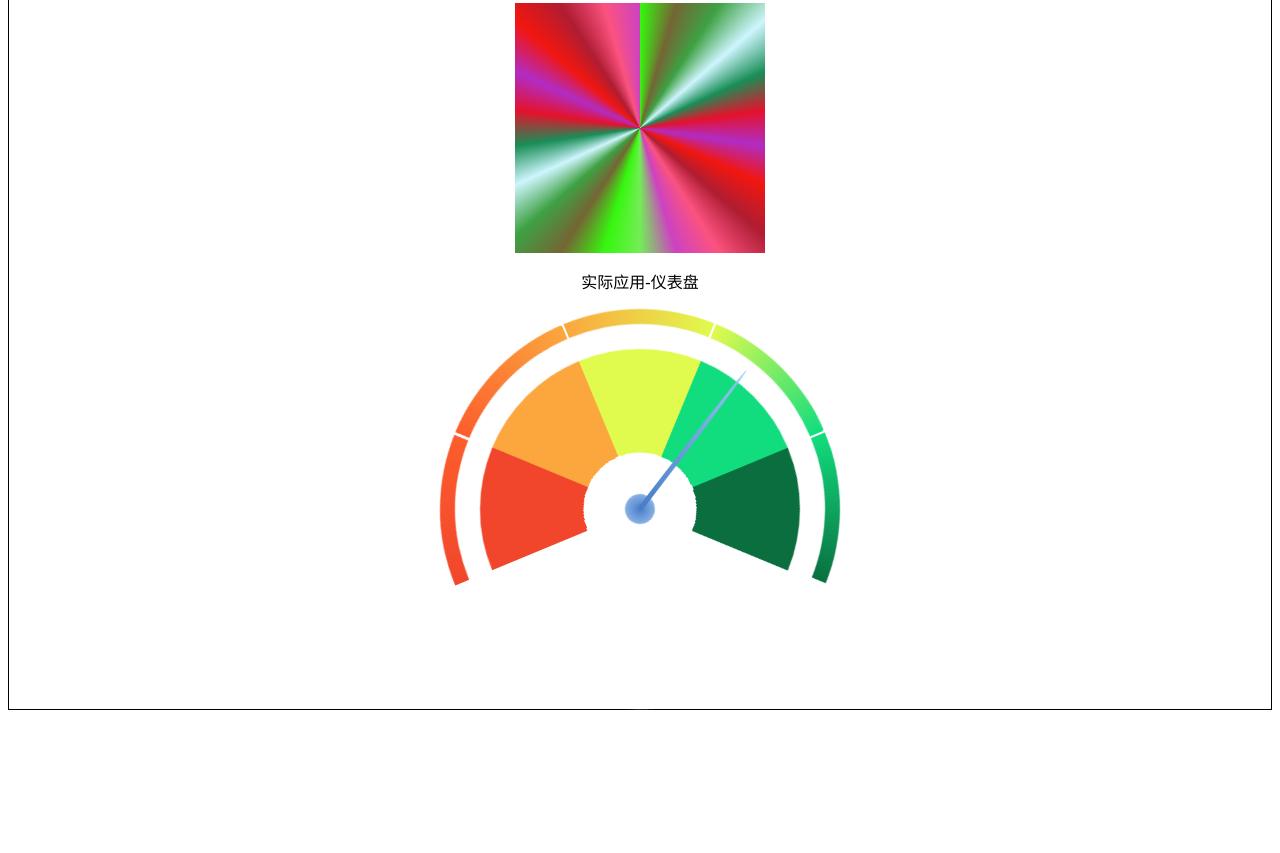
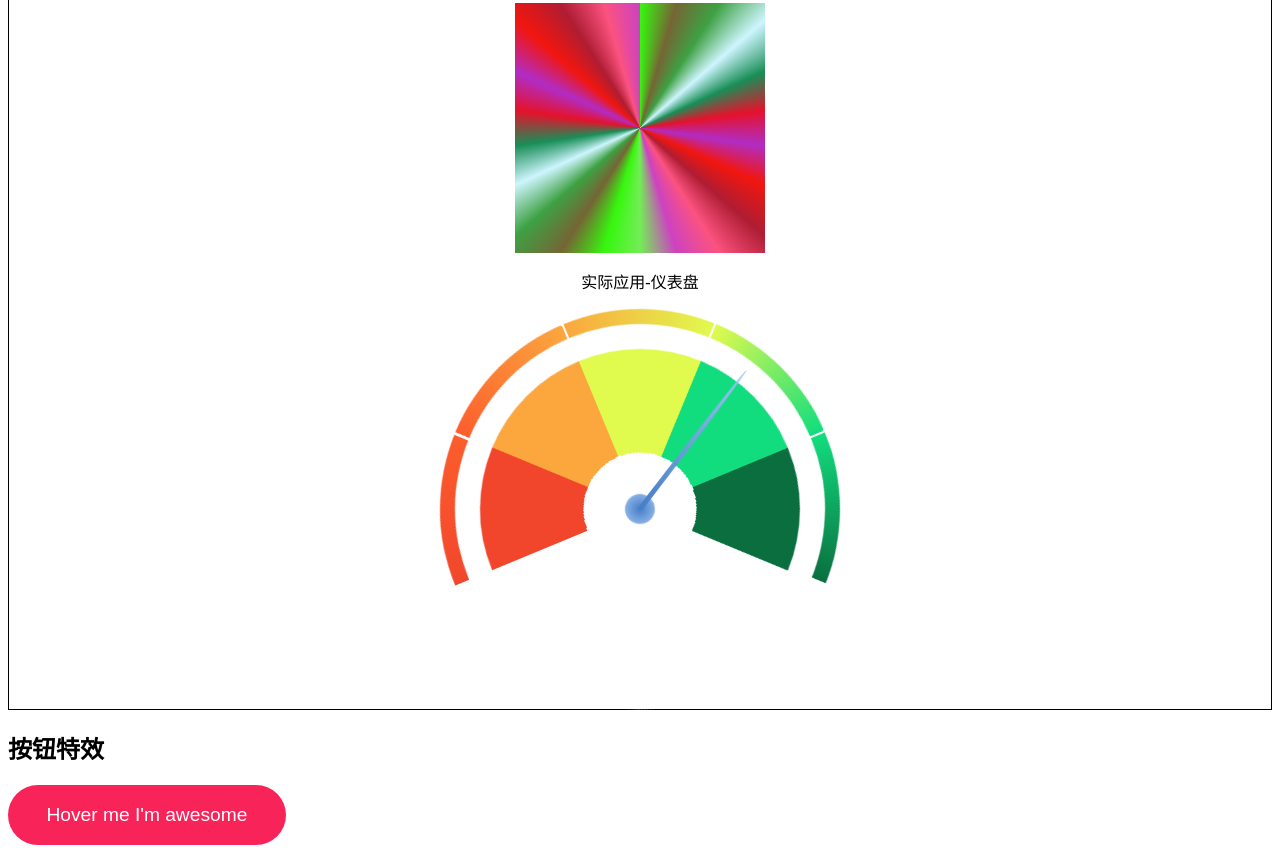
Before and after one commit to Dorisfeng/css_special_effects, a plain HTML site: page index.html in a window 1280 px wide. Shown: the part 2557-3410 px from the top of the page. Before the commit the page ends 3327 px from the top, so only its background shows below. Drawn offline with Linux system fonts and the light colour scheme.

Commit message:
按钮渐变特效

```diff
--- a/index.html
+++ b/index.html
@@ -55,7 +55,15 @@
                 </div>
 
         </div>
-
+        <h2>按钮特效</h2>
+        <button class='button'><span>Hover me I'm awesome</span></button>
     </body>
-
+    <script>
+        document.getElementsByClassName('button')[0].onmousemove=(e)=>{
+            const x=e.pageX-e.target.offsetLeft;
+            const y=e.pageY-e.target.offsetTop;
+            e.target.style.setProperty('--x', `${ x }px`)
+            e.target.style.setProperty('--y', `${ y }px`)
+        }
+    </script>
 </html>
--- a/index.less
+++ b/index.less
@@ -132,3 +132,34 @@
             transform: translate(-50%, -50%) rotate(150deg);
     }
 }
+.button{
+    position: relative;
+    appearance: none;
+    background: #f72359;
+    padding:1em 2em;
+    border:none;
+    color:white;
+    font-size:1.2em;
+    cursor:pointer;
+    outline:none;
+    overflow:hidden;
+    border-radius:100px;
+    span{
+        position: relative;
+    }
+    &::before{
+        --size:0;
+        content:'';
+        position: absolute;
+        left:var(--x);
+        top:var(--y);
+        width:var(--size);
+        height:var(--size);
+        background: radial-gradient(circle closest-side,#4405f7,transparent);
+        transform: translate(-50%,-50%);
+        transition:width .2s ease,height .2s ease;
+    }
+    &:hover::before{
+        --size:400px;
+    }
+}
```
Lines whose indentation alone changed are shown as unchanged.
